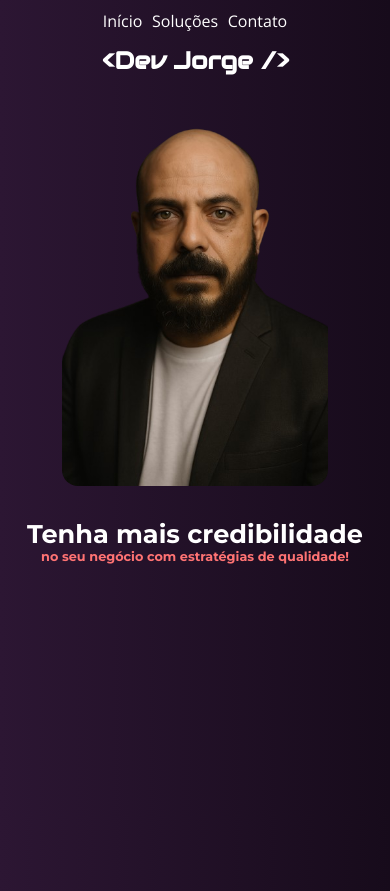
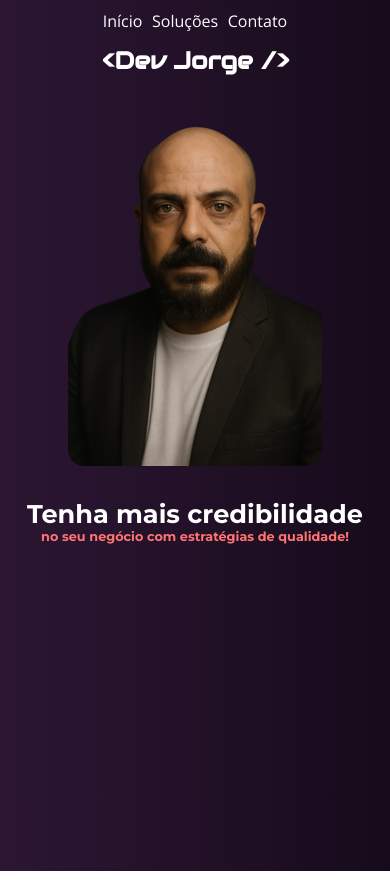
Before and after one commit to jorgeguto87/portifolio_react, a React (Vite) app: page / in a window 390 px wide. Built offline with nearby package versions, Linux system fonts and the light colour scheme; a web font is replaced by a local one.

Commit message:
ajuste mobile

```diff
--- a/src/meuComponente.css
+++ b/src/meuComponente.css
@@ -190,7 +190,7 @@ header{
 
     .texto__principal {
         left: 3rem;
-        top: 8rem;
+        top: 7rem;
         max-width: 500px;
     }
 
@@ -323,7 +323,7 @@ header{
     .imagem__capa {
         position: relative;
         right: auto;
-        max-height: 400px;
+        max-height: 380px;
         margin: 0 auto;
         display: block;
         top: 0;
```
